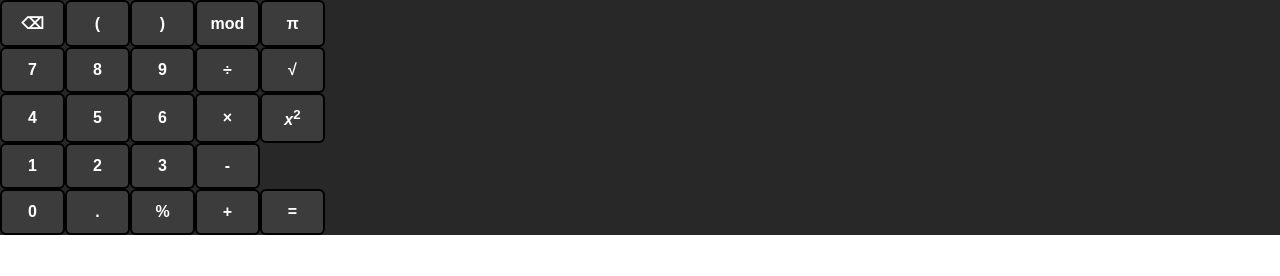
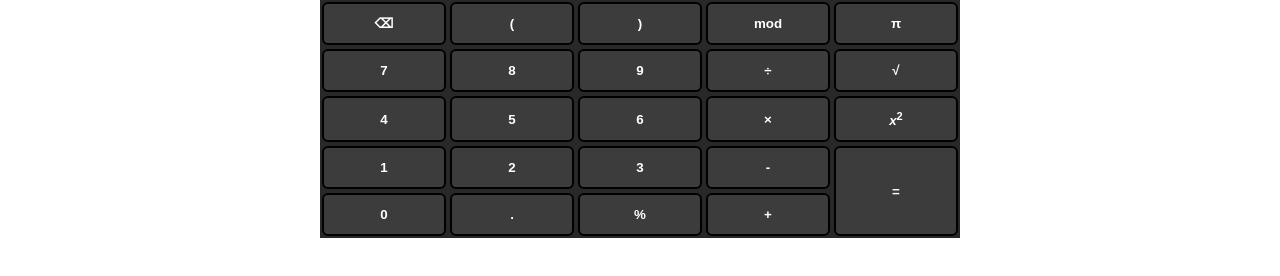
Before and after one commit to SeanCagin/calculator, a plain HTML site: page index.html in a window 1280 px wide. Drawn offline with Linux system fonts and the light colour scheme.

Commit message:
Align buttons and center calculator

```diff
--- a/index.html
+++ b/index.html
@@ -9,38 +9,42 @@
   <body>
     <div class="calculator">
       <div class="calcrow">
-        <div class="calcbutton operator" id="erase">&#9003</div>
-        <div class="calcbutton operator">(</div>
-        <div class="calcbutton operator">)</div>
-        <div class="calcbutton operator">mod</div>
-        <div class="calcbutton number">π</div>
+        <button class="calcbutton operator" id="erase">&#9003</button>
+        <button class="calcbutton operator">(</button>
+        <button class="calcbutton operator">)</button>
+        <button class="calcbutton operator">mod</button>
+        <button class="calcbutton number">π</button>
       </div>
       <div class="calcrow">
-        <div class="calcbutton number">7</div>
-        <div class="calcbutton number">8</div>
-        <div class="calcbutton number">9</div>
-        <div class="calcbutton operator">÷</div>
-        <div class="calcbutton operator">√</div>
+        <button class="calcbutton number">7</button>
+        <button class="calcbutton number">8</button>
+        <button class="calcbutton number">9</button>
+        <button class="calcbutton operator">÷</button>
+        <button class="calcbutton operator">√</button>
       </div>
       <div class="calcrow">
-        <div class="calcbutton number">4</div>
-        <div class="calcbutton number">5</div>
-        <div class="calcbutton number">6</div>
-        <div class="calcbutton operator">&times</div>
-        <div class="calcbutton operator"><div class="squareholder"><var>x</var><sup>2</sup></div></div>
+        <button class="calcbutton number">4</button>
+        <button class="calcbutton number">5</button>
+        <button class="calcbutton number">6</button>
+        <button class="calcbutton operator">&times</button>
+        <button class="calcbutton operator"><div class="squareholder"><var>x</var><sup>2</sup></div></button>
       </div>
-      <div class="calcrow">
-        <div class="calcbutton number">1</div>
-        <div class="calcbutton number">2</div>
-        <div class="calcbutton number">3</div>
-        <div class="calcbutton operator">-</div>
-      </div>
-      <div class="calcrow">
-        <div class="calcbutton number">0</div>
-        <div class="calcbutton operator">.</div>
-        <div class="calcbutton operator">%</div>
-        <div class="calcbutton operator">+</div>
-        <div class="calcbutton operator">=</div>
+      <div class="bottom">
+        <div class="calcrowbottom">
+          <div class="calcrow">
+            <button class="calcbutton number">1</button>
+            <button class="calcbutton number">2</button>
+            <button class="calcbutton number">3</button>
+            <button class="calcbutton operator">-</button>
+          </div>
+          <div class="calcrow">
+            <button class="calcbutton number">0</button>
+            <button class="calcbutton operator">.</button>
+            <button class="calcbutton operator">%</button>
+            <button class="calcbutton operator">+</button>
+          </div>
+        </div>
+        <button class="calcbutton operator" id="equals">=</button>
       </div>
     </div>
   </body>
--- a/style.css
+++ b/style.css
@@ -7,6 +7,17 @@
 
 .calculator {
   background-color: rgb(40, 40, 40);
+  width: 50%;
+  margin-left: auto;
+  margin-right: auto;
+}
+
+.calcrow, .bottom {
+  display: flex;
+}
+
+.calcrowbottom {
+  flex-grow: 4;
 }
 
 .calcbutton {
@@ -15,7 +26,7 @@
   font-weight: bold;
   padding: 12px;
   background-color: rgb(60, 60, 60);
-  min-width: 65px;
+  width: 65px;
   min-height: 40px;
   border-radius: 6px;
   color: white;
@@ -23,6 +34,12 @@
   display: flex;
   align-items: center;
   justify-content: center;
+  margin: 2px;
+  flex-grow: 1;
+}
+
+#equals {
+  flex-grow: 1;
 }
 
 .calcrow {
```
